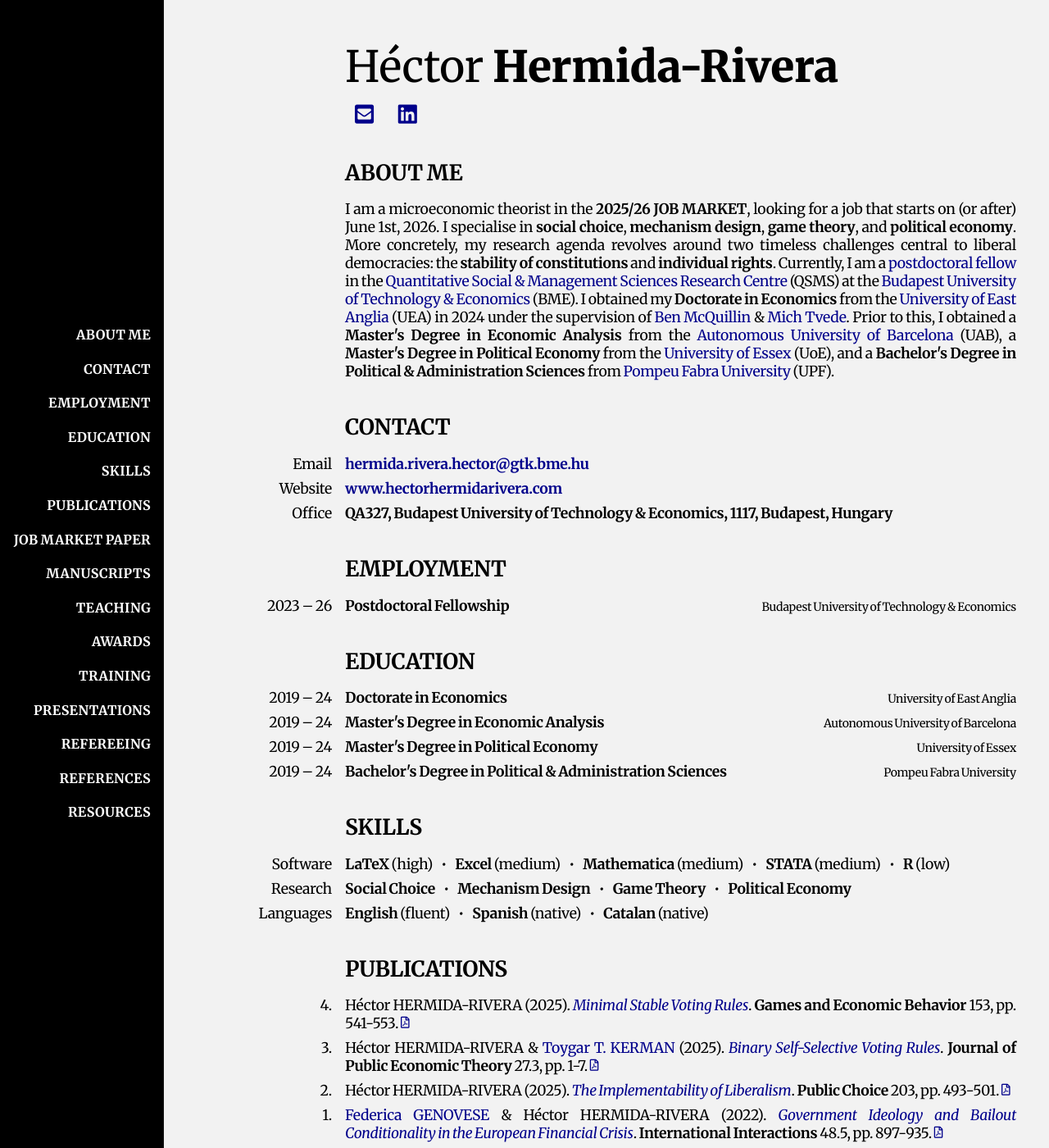
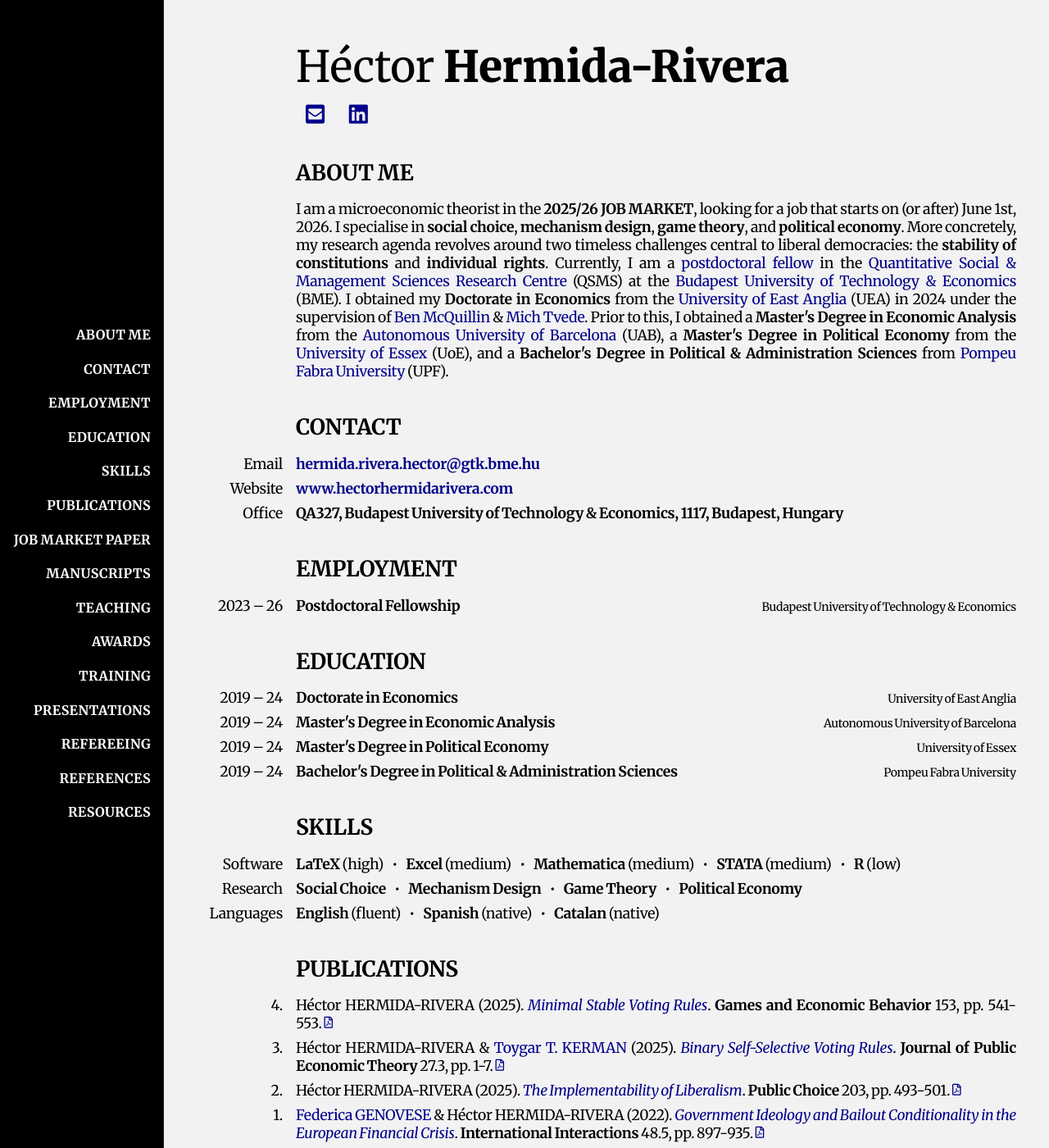
Before and after one commit to HectorHermidaRivera/hectorhermidarivera.github.io, a Jekyll site: the page built from index.md, in a window 1280 px wide and 1400 px high. Shown: the whole window at 82% size. Built offline with Jekyll 4.4.1, drawn with Linux system fonts in a browser that asks for light colours; a style sheet for code colours, icons or effects is not loaded.

Commit message:
Update default.html

```diff
--- a/_layouts/default.html
+++ b/_layouts/default.html
@@ -62,7 +62,7 @@
 
     /* --- Main content --- */
     .content {
-      margin-left: 260px;
+      margin-left: 200px;
       padding: 20px 40px 80px 40px;
       box-sizing: border-box;
       font-size: 1.1em;
```
